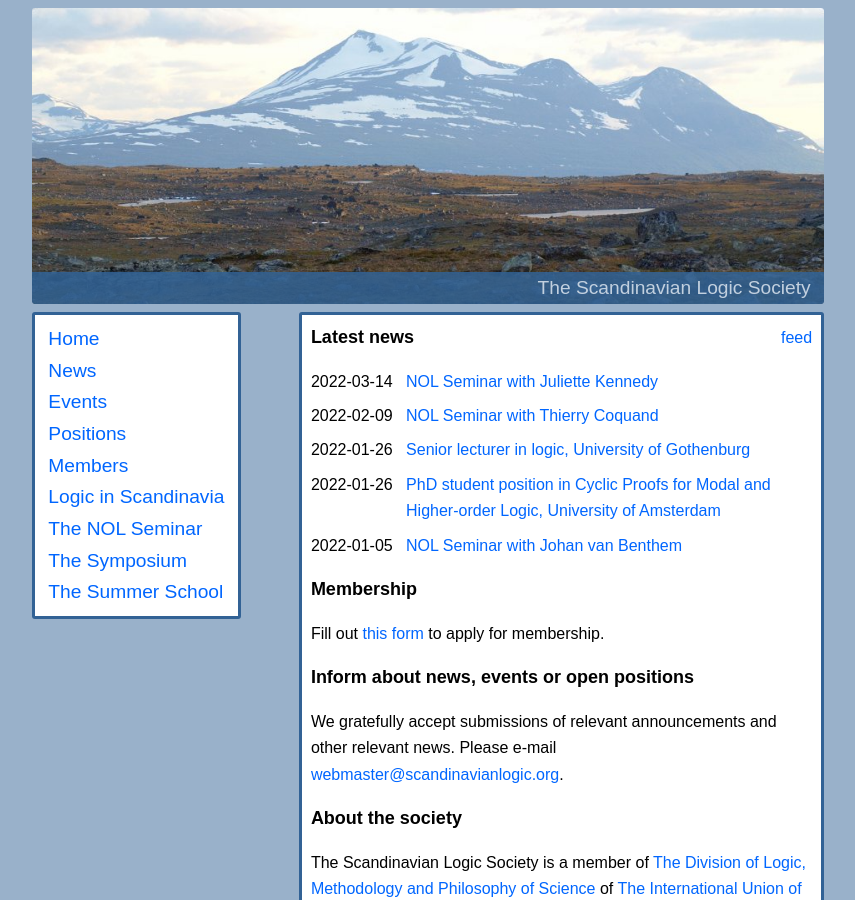
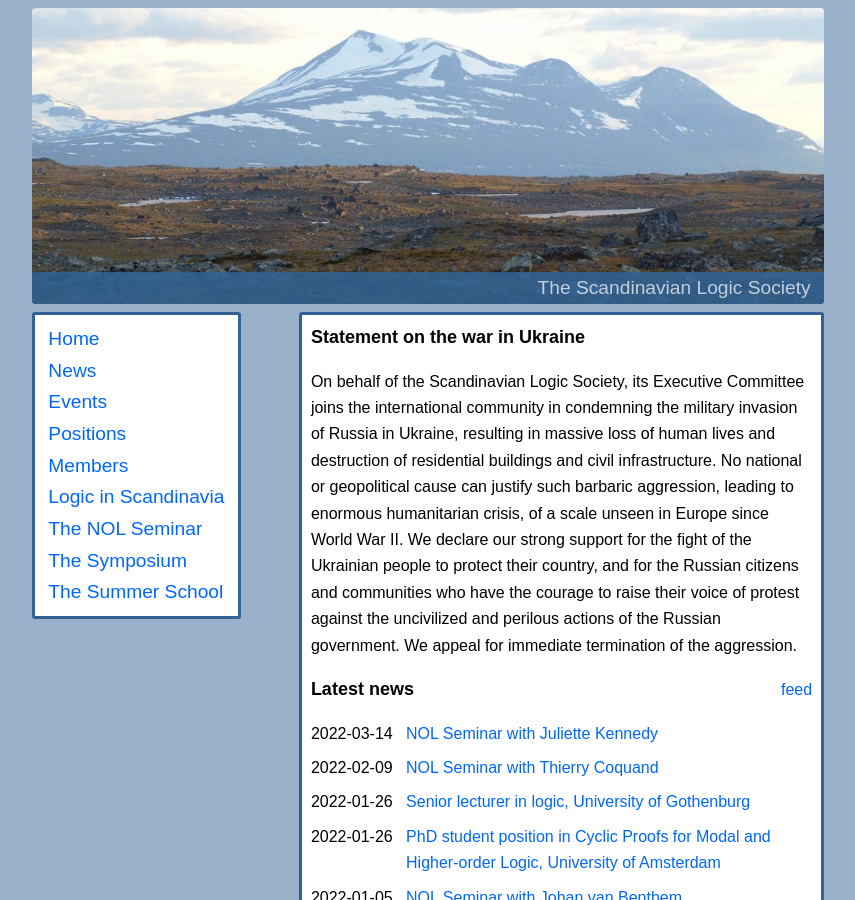
Before and after one commit to scandinavianlogic/scandinavianlogic.github.io, a Jekyll site: the page built from index.md, in a window 1280 px wide and 900 px high. Shown: the whole window, without its empty margins (212-1067 px from the left). Built offline with Jekyll 4.4.1, drawn with Linux system fonts in a browser that asks for light colours; our own code applies the rules of GitHub Pages for plain Markdown files.

Commit message:
statement on the war in ukraine

```diff
--- a/index.md
+++ b/index.md
@@ -1,6 +1,20 @@
 ---
 layout: default
 ---
+
+## Statement on the war in Ukraine
+
+On behalf of the Scandinavian Logic Society, its Executive Committee joins the
+international community in condemning the military invasion of Russia in
+Ukraine, resulting in massive loss of human lives and destruction of residential
+buildings and civil infrastructure. No national or geopolitical cause can
+justify such barbaric aggression, leading to enormous humanitarian crisis, of a
+scale unseen in Europe since World War II. We declare our strong support for the
+fight of the Ukrainian people to protect their country, and for the Russian
+citizens and communities who have the courage to raise their voice of protest
+against the uncivilized and perilous actions of the Russian government. We
+appeal for immediate termination of the aggression.
+
 {% include feed_header.liquid text="Latest news" url="/feed.xml" %}
 
 {% include list_news.liquid limit=5 %}
```
